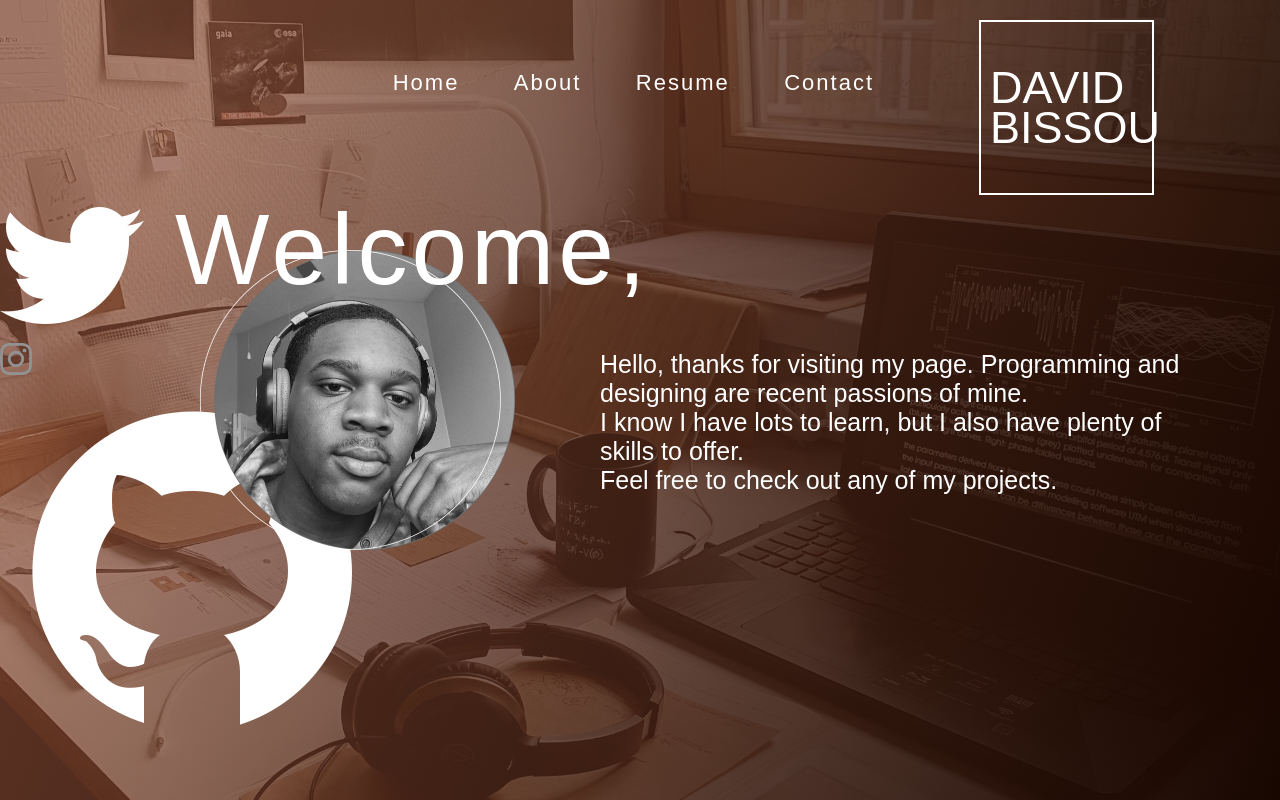
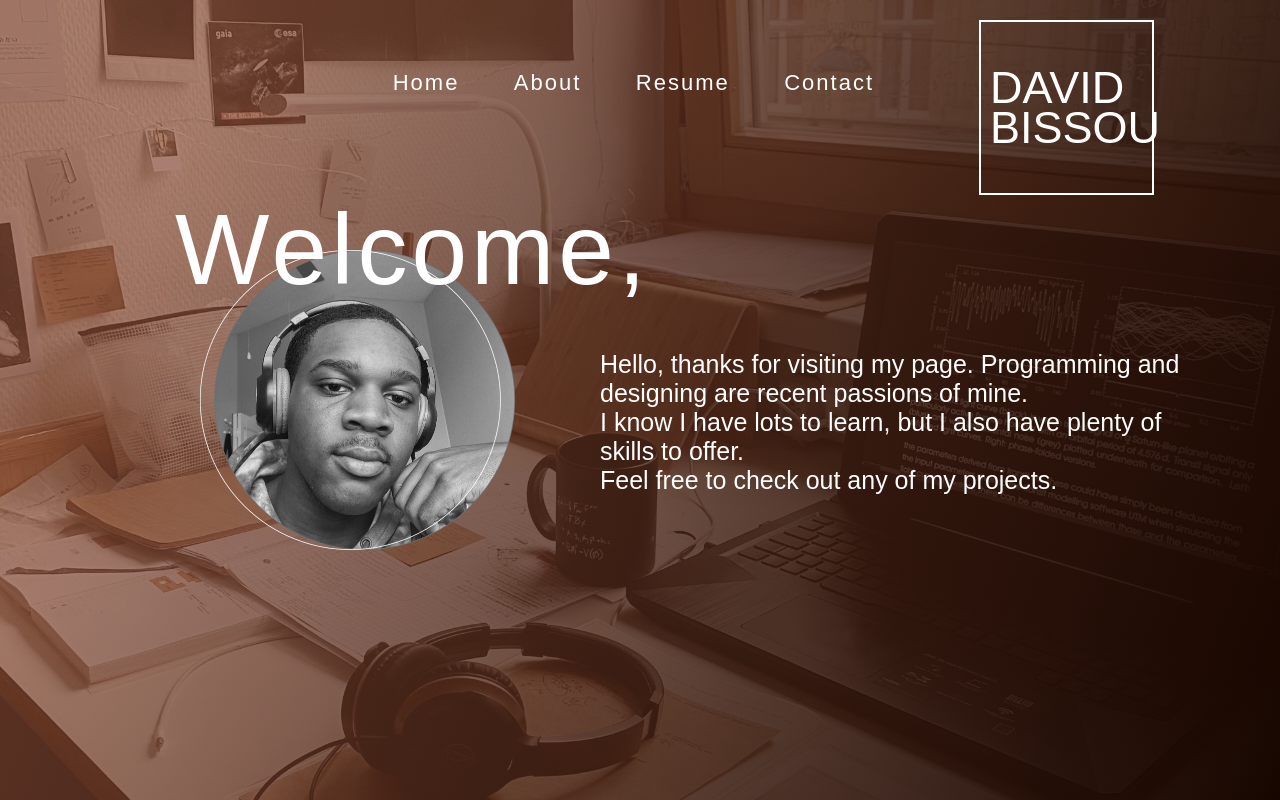
Before and after one commit to thebissoup/PORTFOLIO, a plain HTML site: page index.html in a window 1280 px wide. Shown: the top 800 px of the page. Drawn offline with Linux system fonts and the light colour scheme; a web font is replaced by a local one.

Commit message:
nulled the social link icons

```diff
--- a/index.html
+++ b/index.html
@@ -54,9 +54,9 @@
             </div>
 
             <div class="footer">
-                <div class="contact-links"><img src="images/icons8-twitter-144.png" alt="Twitter"></div>
+               <!-- <div class="contact-links"><img src="images/icons8-twitter-144.png" alt="Twitter"></div>
                 <div class="contact-links"><img src="images/instagram.svg" alt="Instagram"></div>
-                <div class="contact-links"><img src="images/icons8-github-384.png" alt="GitHub"></div>
+                <div class="contact-links"><img src="images/icons8-github-384.png" alt="GitHub"></div> -->
             </div>
         </div>
 </body>
```
